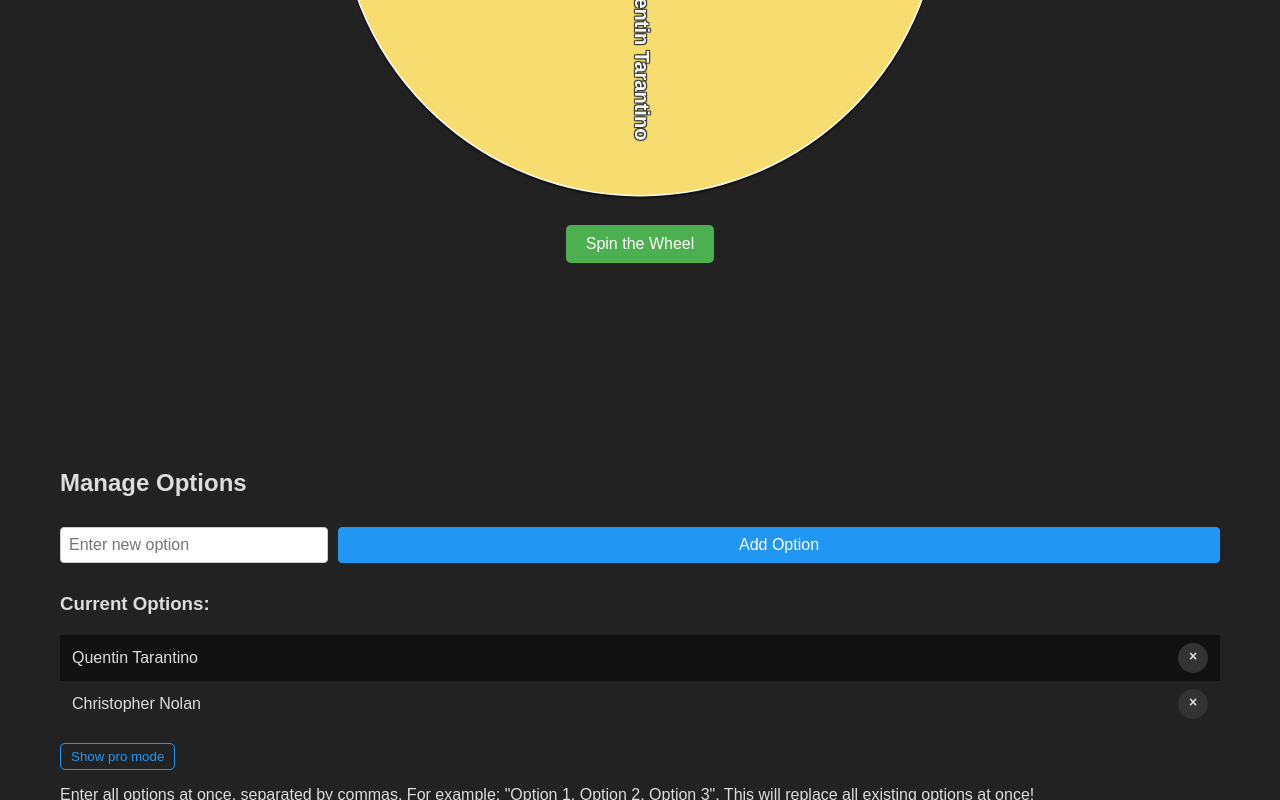
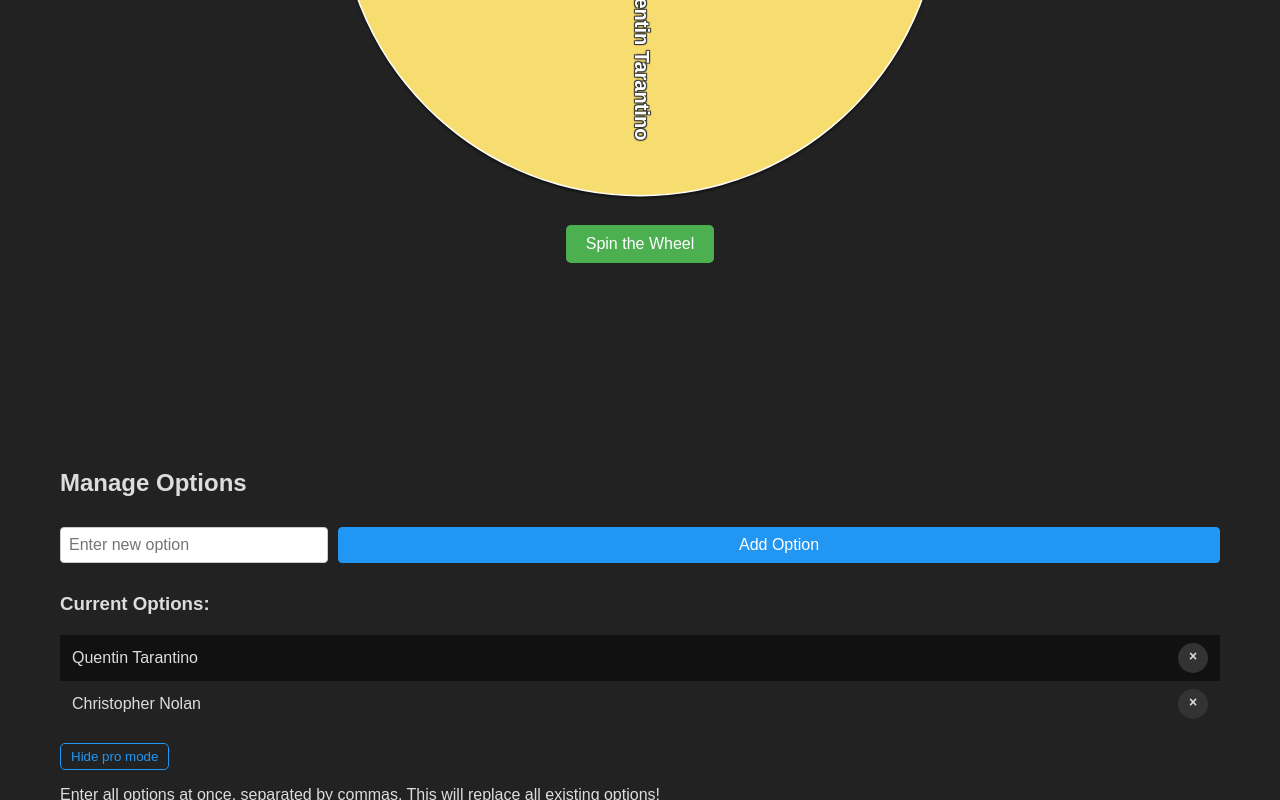
Before and after one commit to krasej/wheeloffortune, a Vue app: page / in a window 1280 px wide. Both pictures are taken after a click on the button "Show pro mode". Shown: the part 505-1305 px from the top of the page. Built offline with nearby package versions, Linux system fonts and the light colour scheme.

Commit message:
formatting and fixing reactivity

```diff
--- a/src/components/ProModule.vue
+++ b/src/components/ProModule.vue
@@ -1,11 +1,11 @@
 <script setup lang="ts">
-import { ref } from 'vue'
+import { ref, watch } from 'vue'
 
 const emit = defineEmits(['options'])
 
 const props = defineProps({
     options: {
-        type: Array,
+        type: Array as () => string[], // Better typing for TS
         required: true
     }
 })
@@ -15,49 +15,49 @@ const isOpen = ref(false);
 const error = ref('');
 
 
+watch(() => props.options, (newOptions) => {
+    optionsInput.value = newOptions.join(', ');
+}, { deep: true });
+
 function formatOptions() {
-    let options = optionsInput.value
+    let processedOptions = optionsInput.value
         .split(',')
         .map(option => option.trim())
         .filter(option => option !== '')
+        .map(option => (option.length > 25 ? option.substring(0, 25) + '...' : option));
 
-    options = options.map(option => {
-        if (option.length > 25) {
-            return option.substring(0, 25) + '...'
-        }
-        return option
-    })
-
-    if (options.length > 0) {
-        error.value = ''
-        emit('options', options)
-        optionsInput.value = ''
-        isOpen.value = false
+    if (processedOptions.length > 0) {
+        error.value = '';
+        emit('options', processedOptions);
+        isOpen.value = false;
     } else {
-        error.value = 'Please enter at least one option.'
+        error.value = 'Please enter at least one option.';
     }
 }
 </script>
+
 <template>
     <div class="pro-button-container">
-        <button class="pro-button" @click="isOpen = !isOpen">Show pro mode</button>
+        <button class="pro-button" @click="isOpen = !isOpen">
+            {{ isOpen ? 'Hide pro mode' : 'Show pro mode' }}
+        </button>
     </div>
+
     <div class="pro-module" v-show="isOpen">
         <div class="pro-instructions">
-            <p>Enter all options at once, separated by commas. For example: "Option 1, Option 2, Option 3". This will
-                replace all existing options at once!</p>
+            <p>Enter all options at once, separated by commas. This will replace all existing options!</p>
         </div>
+
         <div v-if="error" class="error">
             {{ error }}
         </div>
+
         <form @submit.prevent="formatOptions" class="pro-form">
             <textarea class="pro-text-input" rows="4" v-model="optionsInput"
-                placeholder="Enter all options at once, separated by comma"></textarea>
-            <button class="add-button" type="submit">Format</button>
+                placeholder="Option 1, Option 2, Option 3"></textarea>
+            <button class="add-button" type="submit">Format & Update</button>
         </form>
     </div>
-
-
 </template>
 
 <style lang="css" scoped>
```
